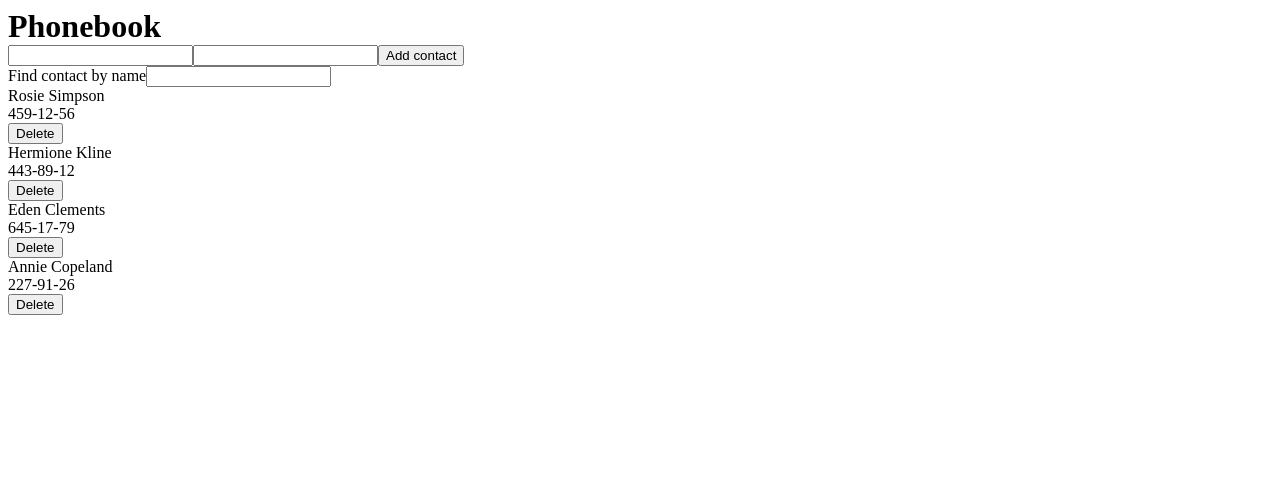
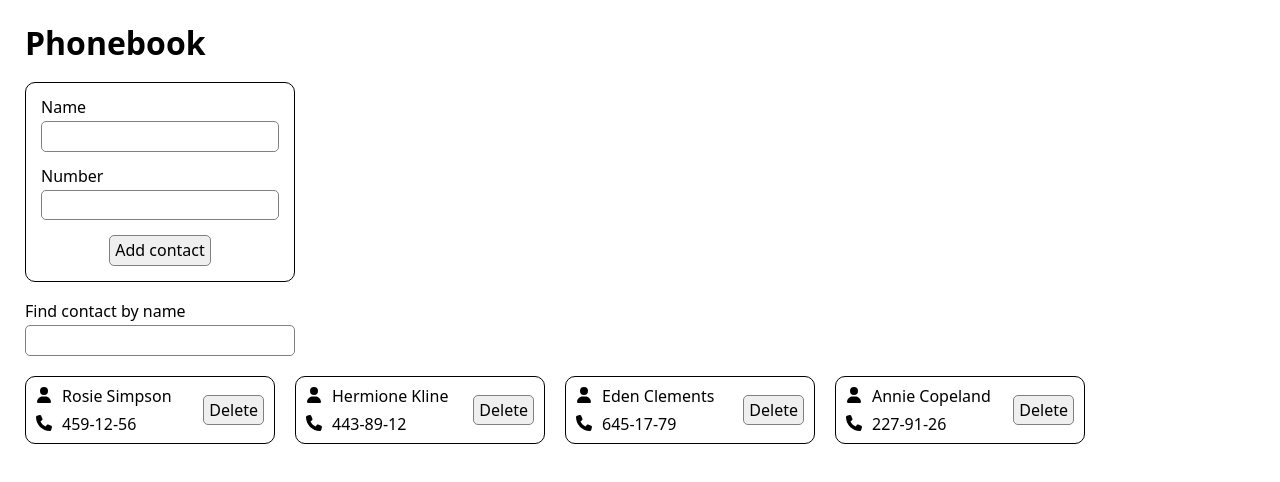
Before and after one commit to ConstantineKobushka/goit-react-hw-08, a React (Vite) app: page / in a window 1280 px wide. Shown: the top 482 px of the page. Built offline with nearby package versions, Linux system fonts and the light colour scheme.

Commit message:
added css styles

```diff
--- a/index.html
+++ b/index.html
@@ -5,6 +5,13 @@
     <link rel="icon" type="image/svg+xml" href="/vite.svg" />
     <meta name="viewport" content="width=device-width, initial-scale=1.0" />
     <title>React Homework-3</title>
+    <link
+      rel="stylesheet"
+      href="https://cdnjs.cloudflare.com/ajax/libs/modern-normalize/3.0.1/modern-normalize.min.css"
+      integrity="sha512-q6WgHqiHlKyOqslT/lgBgodhd03Wp4BEqKeW6nNtlOY4quzyG3VoQKFrieaCeSnuVseNKRGpGeDU3qPmabCANg=="
+      crossorigin="anonymous"
+      referrerpolicy="no-referrer"
+    />
   </head>
   <body>
     <div id="root"></div>
--- a/package.json
+++ b/package.json
@@ -14,6 +14,7 @@
     "nanoid": "^5.0.7",
     "react": "^18.3.1",
     "react-dom": "^18.3.1",
+    "react-icons": "^5.3.0",
     "yup": "^1.4.0"
   },
   "devDependencies": {
--- a/src/App.jsx
+++ b/src/App.jsx
@@ -5,6 +5,8 @@ import SearchBox from './components/SearchBox/SearchBox';
 import ContactList from './components/ContactList/ContactList';
 
 import listcontacts from './listcontacts.json';
+
+import styles from './App.module.css';
 
 function App() {
   function initialContacts() {
@@ -35,7 +37,7 @@ function App() {
 
   return (
     <>
-      <h1>Phonebook</h1>
+      <h1 className={styles.title}>Phonebook</h1>
       <ContactForm onAddContact={addContact} />
       <SearchBox searchValue={searchValue} onSearch={setSearchValue} />
       <ContactList contacts={foundContacts} onDelete={deletContact} />
--- /dev/null
+++ b/src/App.module.css
@@ -0,0 +1,5 @@
+.title {
+  margin-top: 25px;
+  margin-left: 25px;
+  margin-bottom: 20px;
+}
--- a/src/components/Contact/Contact.jsx
+++ b/src/components/Contact/Contact.jsx
@@ -1,13 +1,22 @@
+import { FaPhone } from 'react-icons/fa6';
+import { FaUser } from 'react-icons/fa6';
+
 import styles from './Contact.module.css';
 
 const Contact = ({ userName, userPhone, userId, onDelete }) => {
   return (
-    <li>
-      <div>
-        <p>{userName}</p>
-        <p>{userPhone}</p>
+    <li className={styles.item}>
+      <div className={styles.textwrapper}>
+        <div className={styles.textInner}>
+          <FaUser />
+          <p className={styles.textName}>{userName}</p>
+        </div>
+        <div className={styles.textInner}>
+          <FaPhone />
+          <p className={styles.textNumber}>{userPhone}</p>
+        </div>
       </div>
-      <button type='button' onClick={() => onDelete(userId)}>
+      <button className={styles.btn} type='button' onClick={() => onDelete(userId)}>
         Delete
       </button>
     </li>
--- a/src/components/Contact/Contact.module.css
+++ b/src/components/Contact/Contact.module.css
@@ -0,0 +1,22 @@
+.item {
+  width: 250px;
+  border: 1px solid #000;
+  border-radius: 10px;
+  padding: 10px;
+  display: flex;
+  justify-content: space-between;
+  align-items: center;
+  gap: 20px;
+}
+.textInner {
+  display: flex;
+  gap: 10px;
+}
+.textName {
+  margin-bottom: 10px;
+}
+.btn {
+  padding: 5px;
+  border-radius: 5px;
+  border: 1px solid #808080;
+}
--- a/src/components/ContactForm/ContactForm.jsx
+++ b/src/components/ContactForm/ContactForm.jsx
@@ -1,3 +1,4 @@
+import { useId } from 'react';
 import { Formik, Form, Field } from 'formik';
 import * as Yup from 'yup';
 import { ErrorMessage } from 'formik';
@@ -7,6 +8,8 @@ import styles from './ContactForm.module.css';
 
 const ContactForm = ({ onAddContact }) => {
   const initialValues = { name: '', number: '' };
+  const nameId = useId();
+  const numberId = useId();
 
   const handleSubmit = (values, actions) => {
     console.log(values);
@@ -20,18 +23,19 @@ const ContactForm = ({ onAddContact }) => {
   });
 
   return (
-    <Formik
-      className={styles.form}
-      initialValues={initialValues}
-      onSubmit={handleSubmit}
-      validationSchema={FeedbackSchema}
-    >
-      <Form>
-        <Field className={styles.input} type='text' name='name' />
+    <Formik initialValues={initialValues} onSubmit={handleSubmit} validationSchema={FeedbackSchema}>
+      <Form className={styles.form}>
+        <label className={styles.label} htmlFor={nameId}>
+          Name
+        </label>
+        <Field className={styles.input} type='text' name='name' id={nameId} />
         <ErrorMessage className={styles.error} name='name' component='span' />
-        <Field className={styles.input} type='number' name='number' />
+        <label className={`${styles.label} ${styles.labelNumber}`} htmlFor={numberId}>
+          Number
+        </label>
+        <Field className={styles.input} type='number' name='number' id={numberId} />
         <ErrorMessage className={styles.error} name='number' component='span' />
-        <button className={styles.formbtn} type='submit'>
+        <button className={styles.btn} type='submit'>
           Add contact
         </button>
       </Form>
--- a/src/components/ContactForm/ContactForm.module.css
+++ b/src/components/ContactForm/ContactForm.module.css
@@ -0,0 +1,32 @@
+.form {
+  max-width: 270px;
+  padding: 15px;
+  border: 1px solid #000;
+  border-radius: 10px;
+  margin-bottom: 20px;
+  margin-left: 25px;
+}
+.label {
+  margin-bottom: 5px;
+  width: 100%;
+  display: block;
+}
+.labelNumber {
+  margin-top: 15px;
+}
+.input {
+  width: 100%;
+  padding: 5px;
+  border-radius: 5px;
+  border: 1px solid #808080;
+}
+.btn {
+  padding: 5px;
+  margin: 15px auto 0 auto;
+  display: block;
+  border-radius: 5px;
+  border: 1px solid #808080;
+}
+.error {
+  color: #e20f7e;
+}
--- a/src/components/ContactList/ContactList.jsx
+++ b/src/components/ContactList/ContactList.jsx
@@ -5,7 +5,7 @@ import styles from './ContactList.module.css';
 
 const ContactList = ({ contacts, onDelete }) => {
   return (
-    <ul>
+    <ul className={styles.list}>
       {contacts.map((contact) => (
         <Contact
           key={nanoid()}
--- a/src/components/ContactList/ContactList.module.css
+++ b/src/components/ContactList/ContactList.module.css
@@ -0,0 +1,7 @@
+.list {
+  display: flex;
+  gap: 20px;
+  flex-wrap: wrap;
+  margin-left: 25px;
+  margin-bottom: 25px;
+}
--- a/src/components/SearchBox/SearchBox.jsx
+++ b/src/components/SearchBox/SearchBox.jsx
@@ -5,9 +5,12 @@ import styles from './SearchBox.module.css';
 const SearchBox = ({ searchValue, onSearch }) => {
   const searchInput = useId();
   return (
-    <>
-      <label htmlFor={searchInput}>Find contact by name</label>
+    <div className={styles.searchBox}>
+      <label className={styles.label} htmlFor={searchInput}>
+        Find contact by name
+      </label>
       <input
+        className={styles.input}
         type='text'
         id={searchInput}
         value={searchValue}
@@ -15,7 +18,7 @@ const SearchBox = ({ searchValue, onSearch }) => {
           onSearch(event.target.value);
         }}
       />
-    </>
+    </div>
   );
 };
 
--- a/src/components/SearchBox/SearchBox.module.css
+++ b/src/components/SearchBox/SearchBox.module.css
@@ -0,0 +1,15 @@
+.searchBox {
+  max-width: 270px;
+  margin-left: 25px;
+  margin-bottom: 20px;
+}
+.label {
+  margin-bottom: 5px;
+  display: block;
+}
+.input {
+  width: 100%;
+  padding: 5px;
+  border-radius: 5px;
+  border: 1px solid #808080;
+}
```
Also changed, not shown: 1 other file (tests, documents, lock files or other folders).
